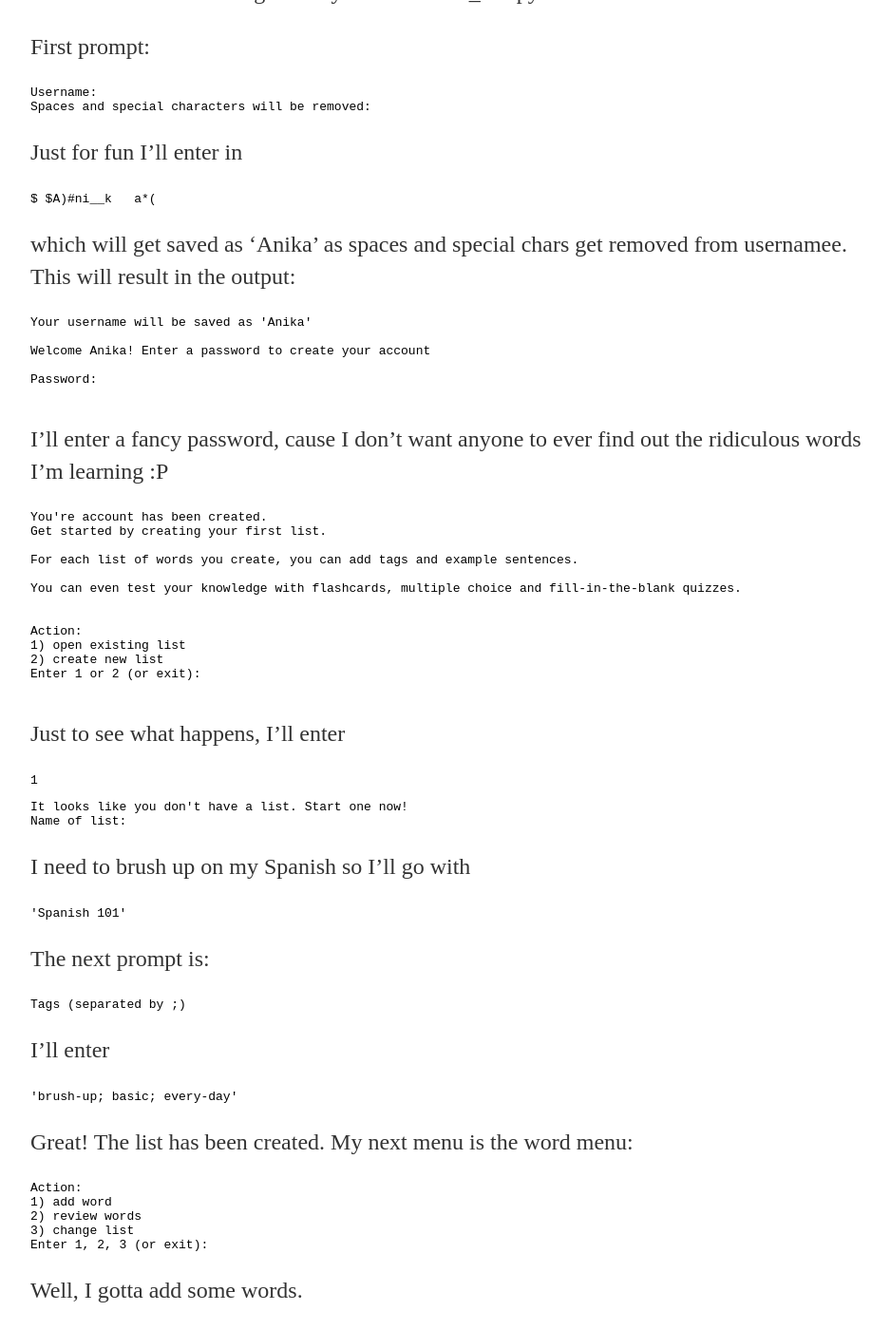
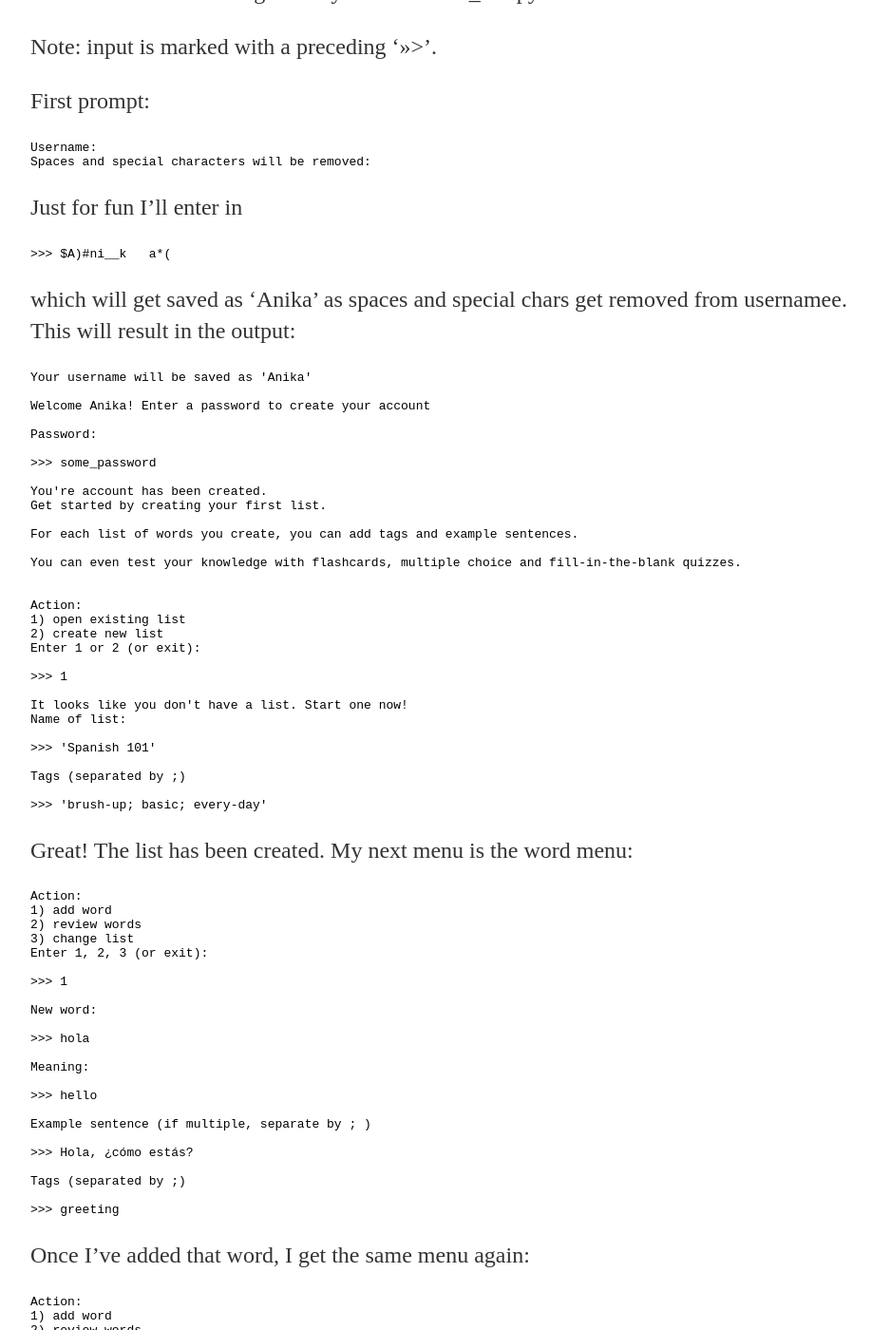
Before and after one commit to a-n-rose/a-n-rose.github.io, a Jekyll site: the page built from _posts/2018-11-05-personal-vocab-app.md, in a window 1280 px wide and 1400 px high, scrolled down 1264 px. Shown: the whole window at 95% size, without its empty margins (160-1097 px from the left). Built offline with Jekyll 4.4.1, drawn with Linux system fonts in a browser that asks for light colours; some of the changed text lies outside the part shown.

Commit message:
added markings for my input

````diff
--- a/_posts/2018-11-05-personal-vocab-app.md
+++ b/_posts/2018-11-05-personal-vocab-app.md
@@ -28,6 +28,8 @@ My first version is pretty simple. There is no GUI; one uses the app via command
 
 Here is a basic run through once you run 'vocab_run.py'.
 
+Note: input is marked with a preceding '>>>'.
+
 First prompt:
 
 ```
@@ -36,7 +38,7 @@ Spaces and special characters will be removed:
 ```
 Just for fun I'll enter in
 ```
-$ $A)#ni__k   a*(
+>>> $A)#ni__k   a*(
 ```
 which will get saved as 'Anika' as spaces and special chars get removed from usernamee. This will result in the output:
 ```
@@ -46,10 +48,8 @@ Welcome Anika! Enter a password to create your account
 
 Password:
 
-```
-I'll enter a fancy password, cause I don't want anyone to ever find out the ridiculous words I'm learning :P
+>>> some_password
 
-```
 You're account has been created.
 Get started by creating your first list.
 
@@ -63,27 +63,16 @@ Action:
 2) create new list
 Enter 1 or 2 (or exit):
 
-```
+>>> 1
 
-Just to see what happens, I'll enter
-```
-1
-```
-```
 It looks like you don't have a list. Start one now!
 Name of list:
-```
-I need to brush up on my Spanish so I'll go with
-```
-'Spanish 101'
-```
-The next prompt is:
-```
+
+>>> 'Spanish 101'
+
 Tags (separated by ;)
-```
-I'll enter
-```
-'brush-up; basic; every-day'
+
+>>> 'brush-up; basic; every-day'
 ```
 Great! The list has been created. My next menu is the word menu:
 ```
@@ -92,26 +81,24 @@ Action:
 2) review words
 3) change list
 Enter 1, 2, 3 (or exit):
-```
 
-Well, I gotta add some words.
+>>> 1
 
-```
 New word:
 
-hola
+>>> hola
 
 Meaning:
 
-hello
+>>> hello
 
 Example sentence (if multiple, separate by ; )
 
-Hola, ¿cómo estás?
+>>> Hola, ¿cómo estás?
 
 Tags (separated by ;)
 
-greeting
+>>> greeting
 ```
 
 Once I've added that word, I get the same menu again:
@@ -125,10 +112,8 @@ Enter 1, 2, 3 (or exit):
 
 This time I'll show you some 'review' or quizzing functionality by entering:
 ```
-2
-```
+>>> 2
 
-```
 Review:
 1) Flashcards
 2) Multiple Choice
@@ -138,16 +123,15 @@ Enter 1, 2, 3, 4 (or exit):
 ```
 I want to show you 'fill-in-the-blank'
 ```
-3
-```
-```
+>>> 3
+
 Enter the word that fills the blank.
 
 
 ____, ¿cómo estás?
 Your answer:
 
-Hola
+>>> Hola
 
 
 Way to go!
````
